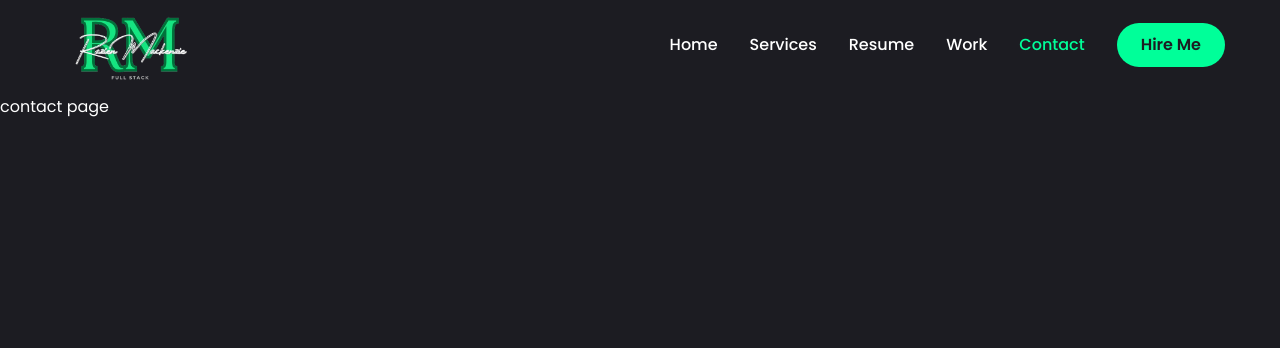
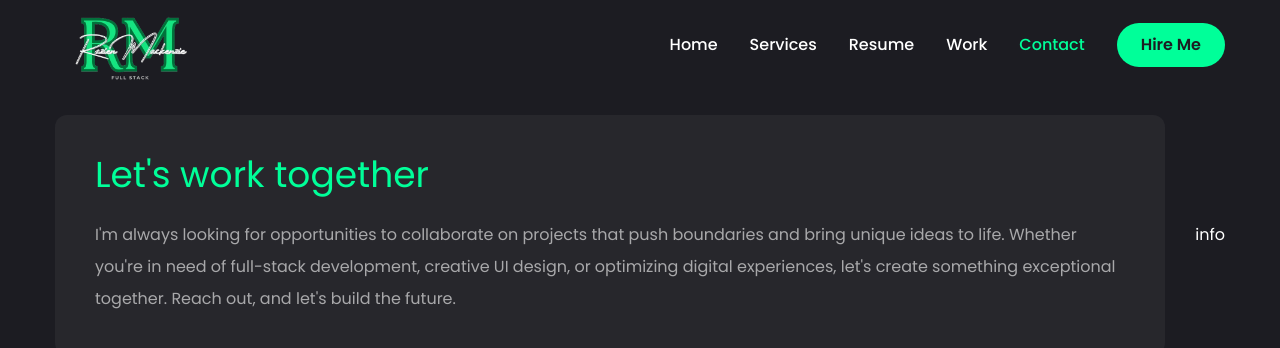
Before and after one commit to CodeBroke33/portableRM, a Next.js app: page /contact in a window 1280 px wide. Shown: the top 348 px of the page. Built offline with nearby package versions, Linux system fonts and the light colour scheme.

Commit message:
STARTING THE CONTACT PAGE

```diff
--- a/app/contact/page.jsx
+++ b/app/contact/page.jsx
@@ -1,6 +1,67 @@
+"use client";
+
+import { Button } from "@/components/ui/button";
+import { Input } from "@/components/ui/input";
+import { Textarea } from "@/components/ui/textarea";
+
+import {
+    Select,
+    SelectContent,
+    SelectGroup,
+    SelectItem,
+    SelectLabel,
+    SelectTrigger,
+    SelectValue
+} from "@/components/ui/select";
+
+import { FaPhoneAlt, FaEnvelope, FaMapMarkerAlt }  from "react-icons/fa"
+
+const info = [
+    {
+        icon: <FaPhoneAlt />,
+        title: "Phone",
+        description: "(+27)68 373 5646"
+    },
+    {
+        icon: <FaEnvelope />,
+        title: "Email",
+        description: "razienmackenzie@gmail.com"
+    },
+    {
+        icon: <FaMapMarkerAlt />,
+        title: "Address",
+        description: "14 Tagus RdManenberg, Cape Town, 7767"
+
+    }
+
+]
+
+import { motion } from "framer-motion";
+
 const Contact  = () => {
     return (
-        <div>contact page</div>
+        <motion.section
+        initial={{ opacity: 0 }}
+        animate={{ opacity: 1, transition: {delay: 2.4, duration: 0.4, ease: "easeIn"}
+    }}
+    className="py-6"
+    >
+        <div  className="container mx-auto">
+            <div className="flex flex-col xl:flex-row gap-[30px]">
+                {/* form */}
+                <div className="xl:h-[54%] order-2 xl:order-none">
+                    <form action="" className="flex flex-col gap-6 p-10 bg-[#27272c] rounded-xl">
+                        <h3 className="text-4xl text-accent">Let's work together</h3>
+                        <p className="text-white/60">I'm always looking for opportunities to collaborate on projects that push boundaries and bring unique ideas to life. Whether you're in need of full-stack development, creative UI design, or optimizing digital experiences, let's create something exceptional together. Reach out, and let's build the future.
+
+</p>
+                    </form>
+                </div>
+                {/* info */}
+                <div className="flex-1 flex items-center xl:justify-end order-1 xl:order-none mb-8 xl:mb-0">info</div>
+            </div>
+        </div>
+    </motion.section>
     )
 }
 
```
